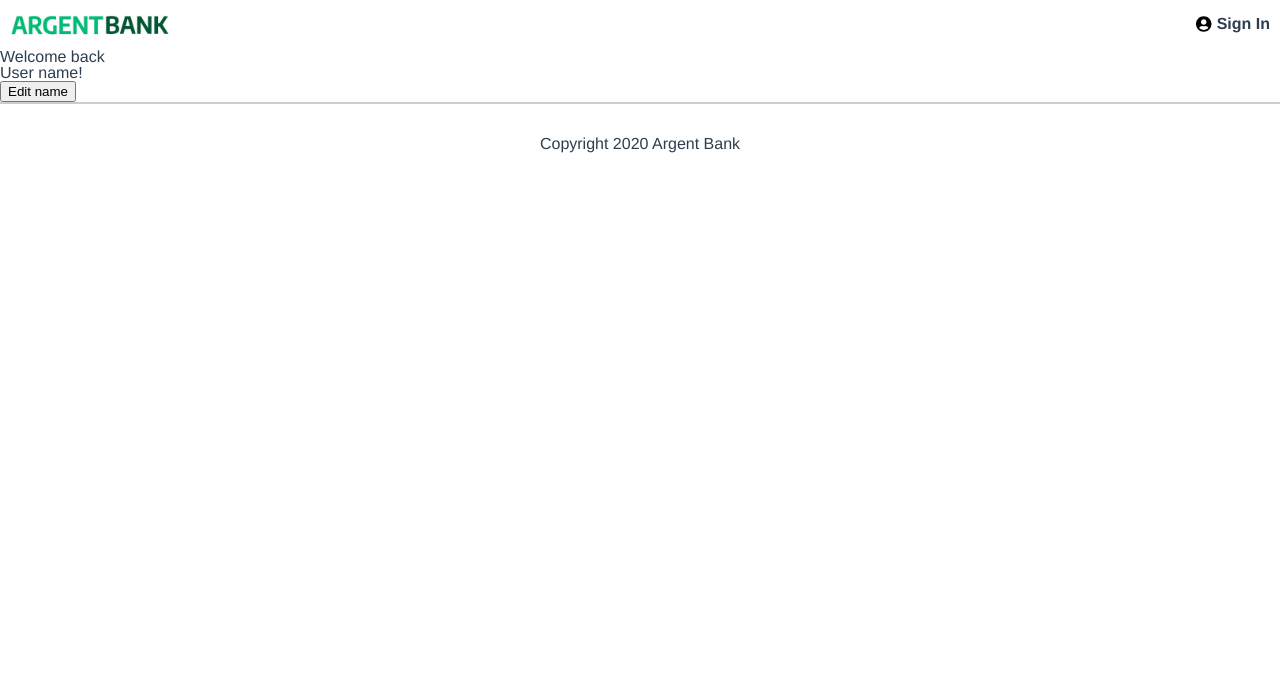
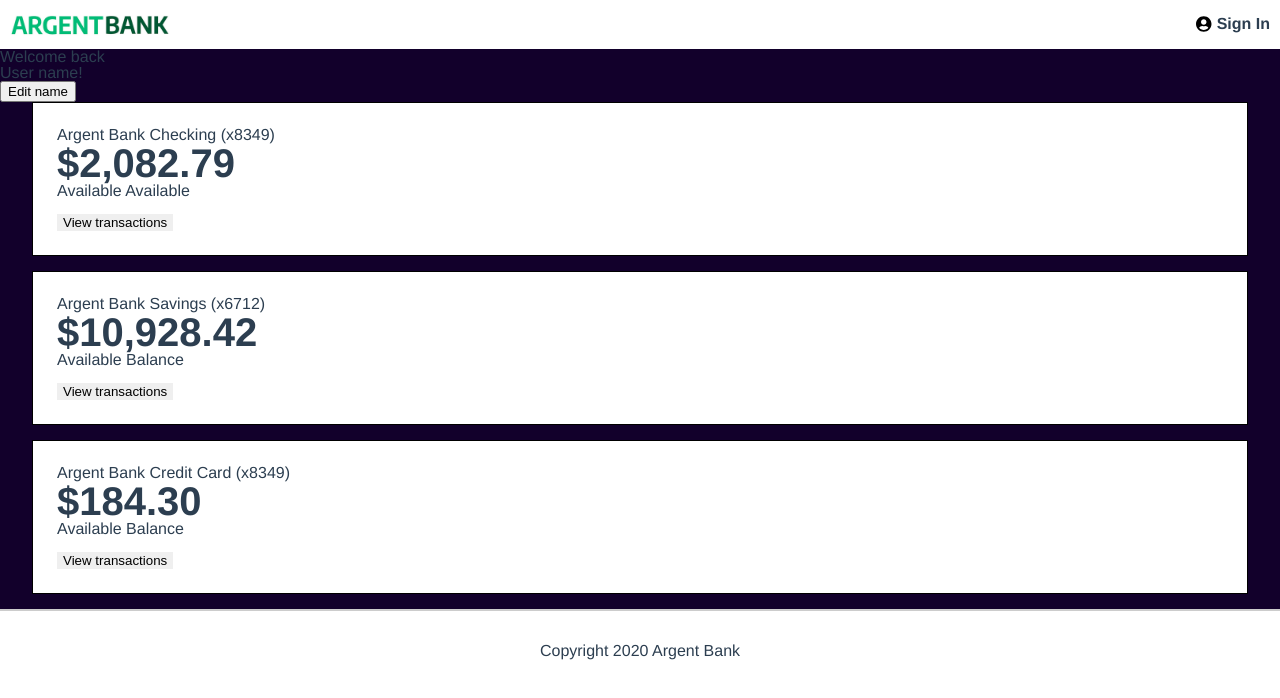
Before and after one commit to damevin/ArgentBank, a React (Create React App) app: page /profile in a window 1280 px wide. Shown: the top 698 px of the page. Built offline with nearby package versions, Linux system fonts and the light colour scheme.

Commit message:
🚧 WIP: Profile

```diff
--- a/src/containers/Profile/Profile.jsx
+++ b/src/containers/Profile/Profile.jsx
@@ -1,4 +1,7 @@
 import React from "react";
+import CardTransaction from "../../components/Cards/CardTransaction/CardTransaction";
+import transactionsData from "../../data/transactions";
+import "./Profile.scss";
 
 export default function Profile() {
 	return (
@@ -8,9 +11,11 @@ export default function Profile() {
 				<h1>User name!</h1>
 				<button>Edit name</button>
 			</header>
-   <section>
-
-   </section>
+			<section className="profile__section">
+				{transactionsData.map((transaction) => {
+					return <CardTransaction transaction={transaction} />;
+				})}
+			</section>
 		</div>
 	);
 }
--- a/src/containers/Profile/Profile.scss
+++ b/src/containers/Profile/Profile.scss
@@ -0,0 +1,9 @@
+.profile {
+	background: rgb(18, 0, 43);
+	&__section {
+		margin: 0 2rem;
+		display: grid;
+		gap: 15px;
+		padding-bottom: 15px;
+	}
+}
```
